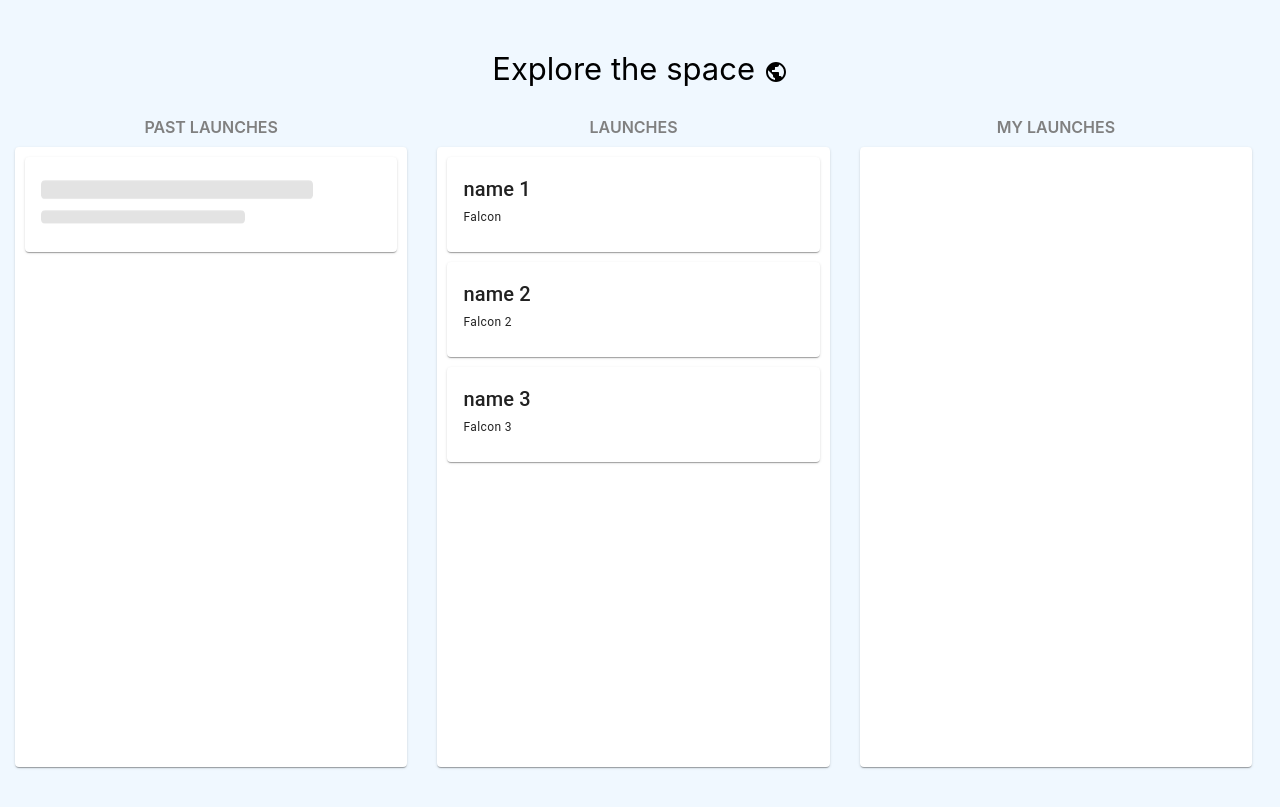
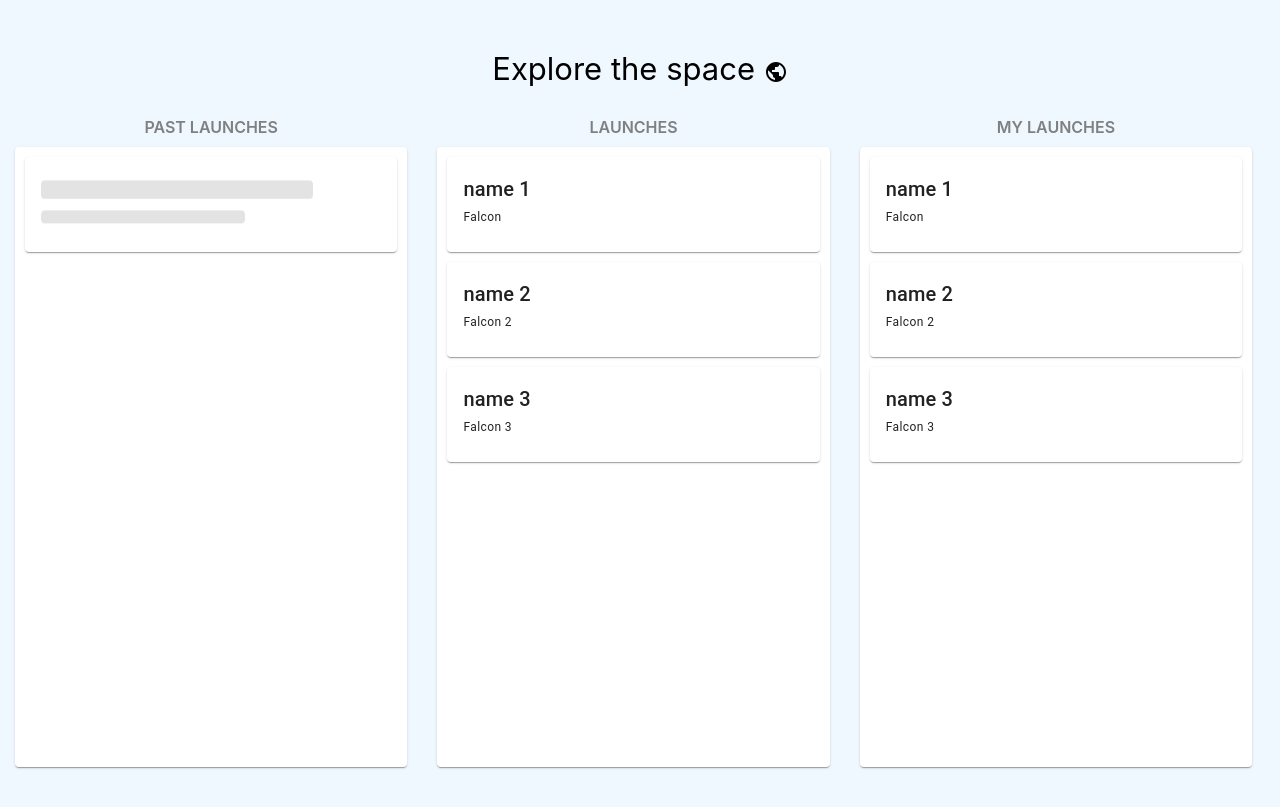
Before and after one commit to velheorr/SpaceX, a React (Create React App) app: page / in a window 1280 px wide. Built offline with nearby package versions, Linux system fonts and the light colour scheme.

Commit message:
launches render (without data)

```diff
--- a/src/components/LaunchSchedule/LauchSchedule.jsx
+++ b/src/components/LaunchSchedule/LauchSchedule.jsx
@@ -3,9 +3,10 @@ import Paper from "@mui/material/Paper";
 import LaunchCard from "./LaunchCard";
 import {api} from "../../api/api";
 import SheduleSkeleton from "../assets/sheduleSkeleton";
-import {useDrag, useDrop} from "react-dnd";
+import {useDrop} from "react-dnd";
 import {useSelector} from "react-redux";
 import {ItemTypes} from "../assets/types";
+import {useMyDrop} from "../assets/hooks";
 
 
 
@@ -13,33 +14,19 @@ const LauchSchedule = () => {
     const futureLaunches = useSelector(state => state.launches.futureLaunches);
     console.log(futureLaunches)
 
-    const [{ canDrop, isOver }, drop] = useDrop(() => ({
-        accept: ItemTypes.CARD,
-        drop: () => ({ name: 'My launches' }),
-        collect: (monitor) => ({
-            isOver: monitor.isOver(),
-            canDrop: monitor.canDrop(),
-        }),
-    }));
-    const isActive = canDrop && isOver;
-    let backgroundColor = '#222';
-    if (isActive) {
-        backgroundColor = 'darkgreen';
-    }
-    else if (canDrop) {
-        backgroundColor = 'darkkhaki';
-    }
 
 
-    const renderLaunches = (arr)=>{
+    const render = (arr)=>{
         return arr.map((item)=> <LaunchCard id={item.rocket_id} key={item.rocket_id} name={item.name} rocket_name={item.rocket_name} />)
     }
-    const lauches = renderLaunches(futureLaunches)
+    const lauches = render(futureLaunches)
+    const lauches_toRender = useMyDrop('launches', lauches)
 
+    const myLaunches = render(futureLaunches)
+    const myLaunches_toRender = useMyDrop('myLaunches', myLaunches)
 
     return (
         <div className='body-wrapper'>
-
             <div>
                 <div className='title'>Past launches</div>
                 <Paper className='body'>
@@ -49,18 +36,11 @@ const LauchSchedule = () => {
 
             <div>
                 <div className='title'>Launches</div>
-                <Paper className='body' ref={drop} accept={ItemTypes.CARD}>
-
-                    {lauches}
-
-                </Paper>
+                {lauches_toRender}
             </div>
             <div>
                 <div className='title'>My launches</div>
-                <Paper className='body' ref={drop} role={'My launches'} accept={'dd'}>
-                    {isActive}
-
-                </Paper>
+                {myLaunches_toRender}
             </div>
         </div>
     );
--- /dev/null
+++ b/src/components/assets/hooks.js
@@ -0,0 +1,18 @@
+import {useDrop} from "react-dnd";
+import {ItemTypes} from "./types";
+import Paper from "@mui/material/Paper";
+import React from "react";
+
+
+export const useMyDrop = (name, items) =>{
+    const [, drop] = useDrop(() => ({
+        accept: ItemTypes.CARD,
+        drop: () => ({ name: name }),
+        collect: (monitor) => ({
+            isOver: monitor.isOver(),
+            canDrop: monitor.canDrop(),
+        }, []),
+    }));
+
+    return <Paper className='body' ref={drop}>{items}</Paper>
+}
```
